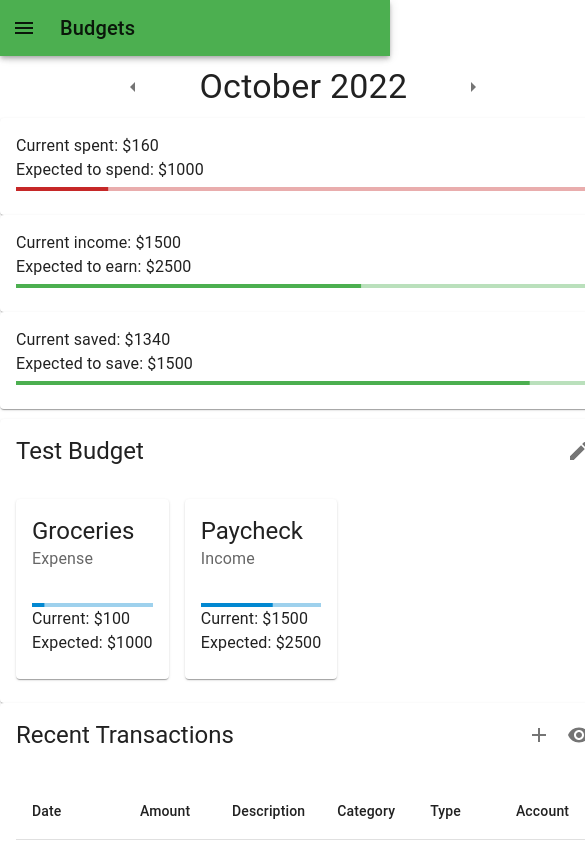
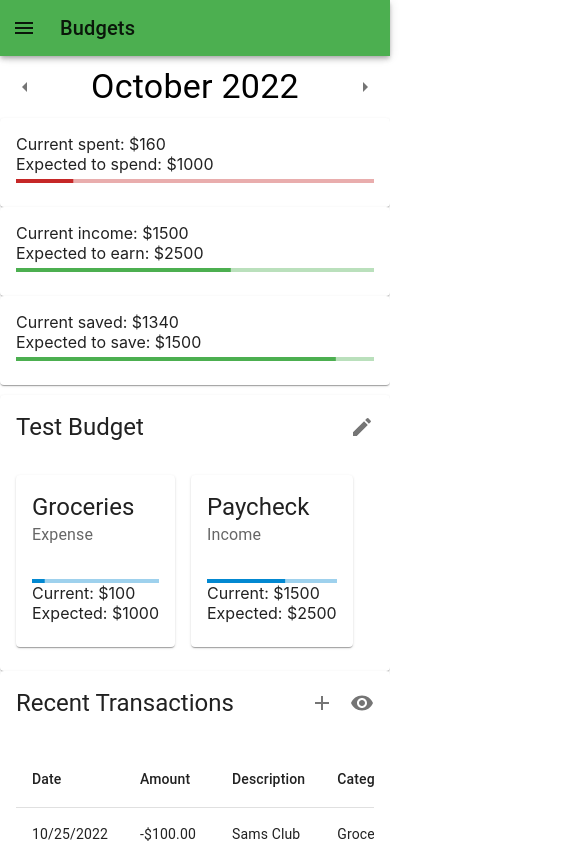
Before and after one commit to ksanman/react-budget-app, a React (Create React App) app: page / in a window 390 px wide. Shown: the top 844 px of the page, 585 px wide, since content can reach past the window. Built offline with nearby package versions, Linux system fonts and the light colour scheme.

Commit message:
set budgets mobile view

```diff
--- a/src/Components/Main.js
+++ b/src/Components/Main.js
@@ -1,7 +1,6 @@
 import * as React from 'react';
 import Box from '@mui/material/Box';
 
-import CssBaseline from '@mui/material/CssBaseline';
 import EditBudget from './edit-budget';
 import { useSelector } from 'react-redux';
 import { selectBudgets } from '../slices/budget-slice';
@@ -27,8 +26,7 @@ export default function Main() {
   const view = hasBudgets ? getMainView() : getNoBudgetsView();
 
   return (
-    <Box sx={{ display: 'flex' }}>
-      <CssBaseline />
+    <Box sx={{ display: 'flex', height: '100%', width: '100%'}}>
       {view}
     </Box>
   );
--- a/src/Components/edit-budget-categories.js
+++ b/src/Components/edit-budget-categories.js
@@ -1,4 +1,5 @@
 import { Box, Button } from "@mui/material";
+import { Stack } from "@mui/system";
 import { useState } from "react";
 import EditBudgetCategory from "./edit-budget-category";
 
@@ -46,8 +47,19 @@ export default function EditBudgetCategories(props) {
     }
 
     return (
-        <Box sx={{width: '100%'}}>
+        <Box sx={{maxWidth: '100%'}}>
             <Button sx={{marginY: '10px'}} variant={'contained'} onClick={handleOnAddBudgetClick}> Add {title}</Button>
+            <Stack
+                sx={{overflow: 'auto'}}
+                direction={{
+                    xs: 'row',
+                    sm: 'row',
+                    md: 'row',
+                    lg: 'row',
+                    xl: 'column'
+                }}
+                spacing={2}
+            >
             {categories.map((category, index) => {
                 return (
                     <EditBudgetCategory key={index}
@@ -59,6 +71,7 @@ export default function EditBudgetCategories(props) {
                     />
                 )
             })}
+            </Stack>
         </Box>
     )
 }
--- a/src/Components/edit-budget-category.js
+++ b/src/Components/edit-budget-category.js
@@ -56,7 +56,7 @@ export default function EditBudgetCategory(props) {
     }
 
     return (
-        <Card>
+        <Card sx={{minWidth: '250px'}}>
           <CardHeader action={<IconButton onClick={handleRemoveClicked}><RemoveCircle /></IconButton>}/>
           <CardContent>
             <CategoryPicker onChange={handleCategoryChange} type={props?.type ?? 0} category={category}/>
--- a/src/Components/edit-budget.js
+++ b/src/Components/edit-budget.js
@@ -86,7 +86,16 @@ export default function EditBudget(props) {
             <CardContent>
                 <TextField placeholder="Budget Name" required value={name} onChange={onNameChange} label={'Name'}/>
 
-                <Stack direction={'row'} justifyContent={'center'} alignContent={'stretch'} spacing={2}>
+                <Stack direction={{
+                        xs: 'column',
+                        sm: 'column',
+                        md: 'column',
+                        lg: 'column',
+                        xl: 'row'
+                    }}
+                    justifyContent={'center'}
+                    alignContent={'stretch'}
+                    spacing={2}>
                     <EditBudgetCategories
                         title='Expenses'
                         categories={expenseBudgets}
--- a/src/Components/home-view.js
+++ b/src/Components/home-view.js
@@ -6,7 +6,7 @@ import RecentTransactions from "./recent-transactions";
 
 export default function HomeView() {
     return (
-        <Box>
+        <Box sx={{width: '100%'}}>
             <MonthPicker />
             <MonthSpending />
             <Box sx={{display: 'flex', flexDirection: {
--- a/src/Components/tab-view.js
+++ b/src/Components/tab-view.js
@@ -48,7 +48,7 @@ export default function TabView() {
     }
 
     return (
-    <Box sx={{ display: 'flex', width: '100%' }}>
+    <Box sx={{ display: 'flex', width: '100%', height: '100%' }}>
       <MainToolbar title='Budgets' showExpand={true} onExpandClicked={handleExpandClicked}/>
       <Drawer
         variant="temporary"
@@ -103,7 +103,13 @@ export default function TabView() {
           </Tabs>
         </Box>
       </Drawer>
-      <Box component="main" sx={{ flexGrow: 1 }}>
+      <Box component="main" sx={{ flexGrow: 1, maxWidth:  {
+        xs: '100%',
+        sm: '100%',
+        md: '100%',
+        lg: `calc(100% - ${drawerWidth})`,
+        xl: `calc(100% - ${drawerWidth})`
+      }}}>
         <Toolbar />
         <TabPanel value={currentTab} index={0}>
           <HomeView />
```
